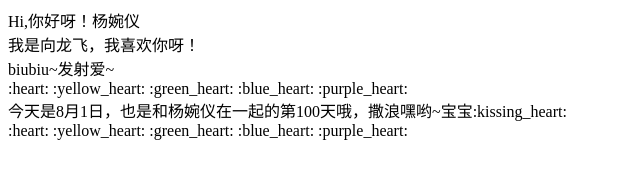
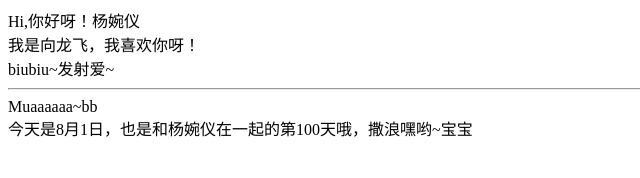
Before and after one commit to biubiubomb/biubiubomb.github.io, a plain HTML site: page index.html in a window 1280 px wide. Shown: the whole page, without its empty margins (0-640 px from the left). Drawn offline with Linux system fonts and the light colour scheme.

Commit message:
Update index.html

```diff
--- a/index.html
+++ b/index.html
@@ -8,8 +8,8 @@
     Hi,你好呀！杨婉仪<br>
     我是向龙飞，我喜欢你呀！<br>
     biubiu~发射爱~<br>
-    :heart: :yellow_heart: :green_heart: :blue_heart: :purple_heart:<br>
-    今天是8月1日，也是和杨婉仪在一起的第100天哦，撒浪嘿哟~宝宝:kissing_heart:<br>
-    :heart: :yellow_heart: :green_heart: :blue_heart: :purple_heart:
+    <hr>
+    Muaaaaaa~bb<br>
+    今天是8月1日，也是和杨婉仪在一起的第100天哦，撒浪嘿哟~宝宝
   </body>
 </html>
```
